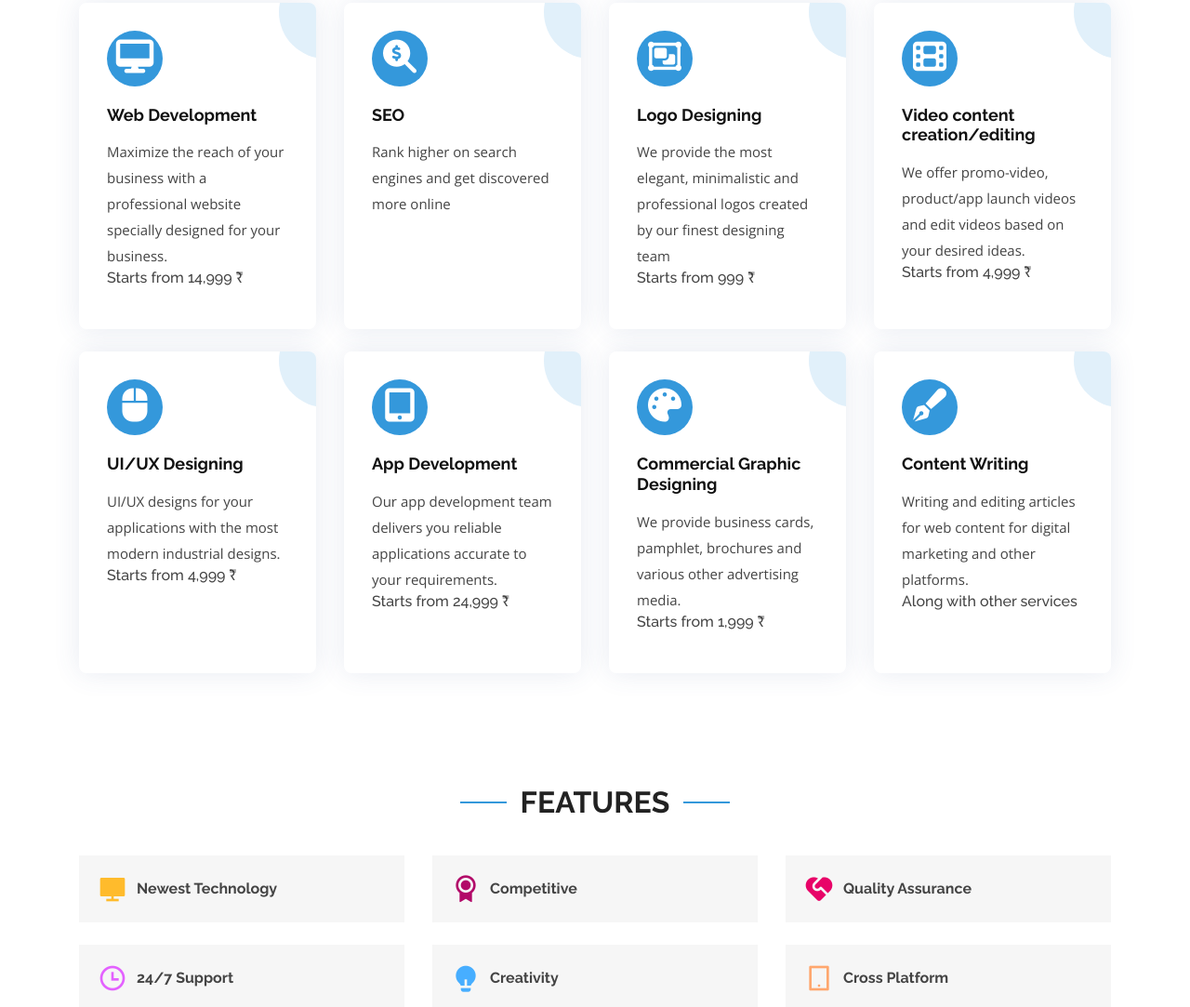
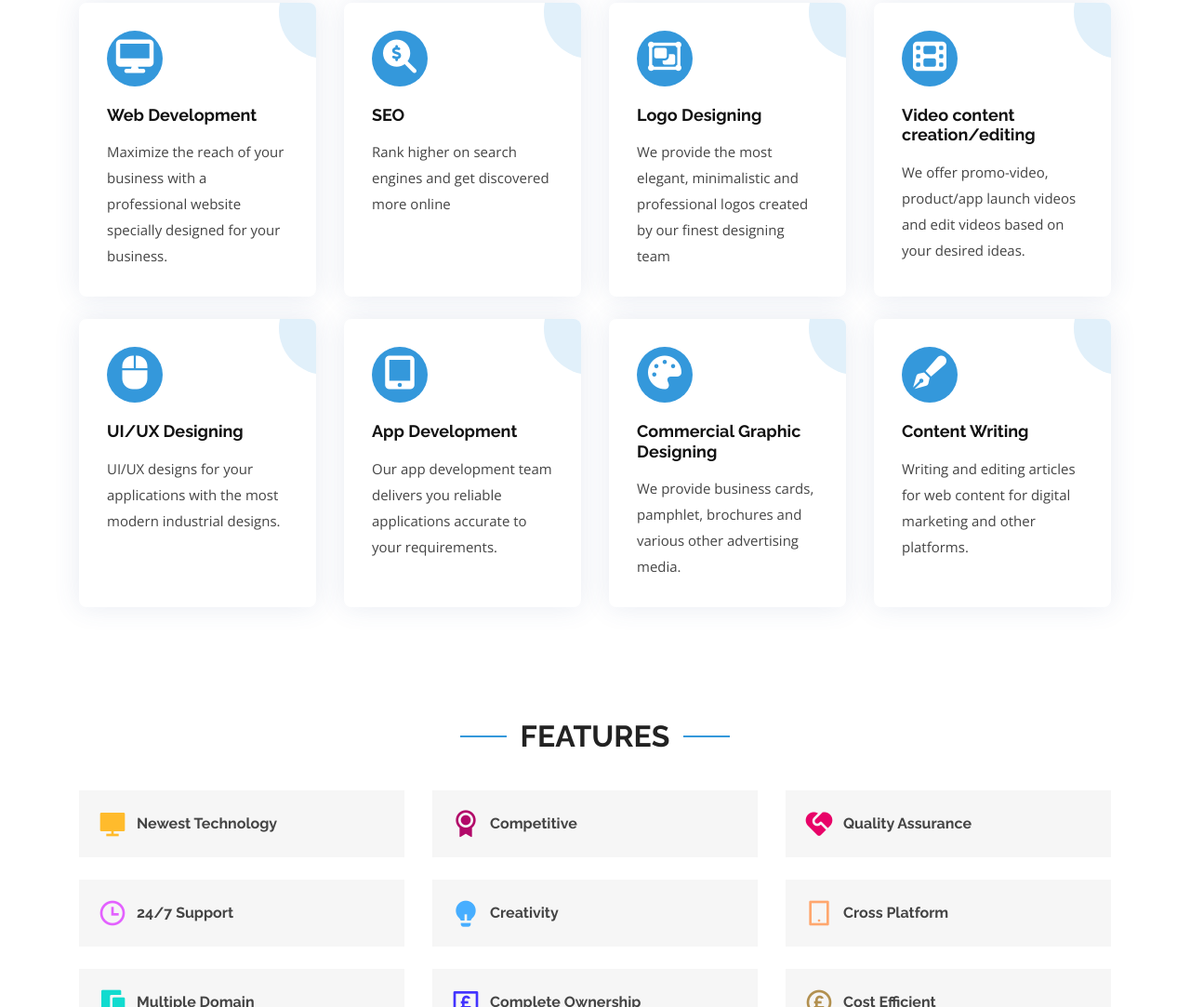
Before and after one commit to Viz38/veztech.github.io, a plain HTML site: page index.html in a window 1280 px wide. Shown: the part 1726-2809 px from the top of the page at 93% size. Drawn offline with nearby package versions, Linux system fonts and the light colour scheme.

Commit message:
removed prices

```diff
--- a/index.html
+++ b/index.html
@@ -347,8 +347,6 @@
                   Maximize the reach of your business
                   with a professional
                   website specially designed for your business.
-                  <h6><span>Starts from </span>14,999 ₹</h6>
-                  <!-- (Starts from 15,000 ₹) -->
                 </p>
               </div>
             </div>
@@ -373,7 +371,6 @@
                 <p class="description">
                   We provide the most elegant, minimalistic and professional
                   logos created by our finest designing team
-                  <h6><span>Starts from </span>999 ₹</h6>
                 </p>
               </div>
             </div>
@@ -385,7 +382,6 @@
                 <p class="description">
                   We offer promo-video, product/app launch videos and edit
                   videos based on your desired ideas.
-                  <h6><span>Starts from </span>4,999 ₹</h6>
                 </p>
               </div>
             </div>
@@ -400,7 +396,6 @@
                 <p class="description">
                   UI/UX designs for your applications with the most modern
                   industrial designs.
-                  <h6><span>Starts from </span>4,999 ₹</h6>
                 </p>
               </div>
             </div> <div
@@ -411,7 +406,6 @@
                 <p class="description">
                   Our app development team delivers you reliable applications
                   accurate to your requirements.
-                  <h6><span>Starts from </span>24,999 ₹</h6>
                 </p>
               </div>
             </div> <div
@@ -422,7 +416,6 @@
                 <p class="description">
                   We provide business cards, pamphlet, brochures and various
                   other advertising media.
-                  <h6><span>Starts from </span>1,999 ₹</h6>
                 </p>
               </div>
             </div> <div
@@ -433,7 +426,6 @@
                 <p class="description">
                   Writing and editing articles for web content for digital
                   marketing and other platforms.
-                  <h6><span>Along with other services</span></h6>
                 </p>
               </div>
             </div>
```
